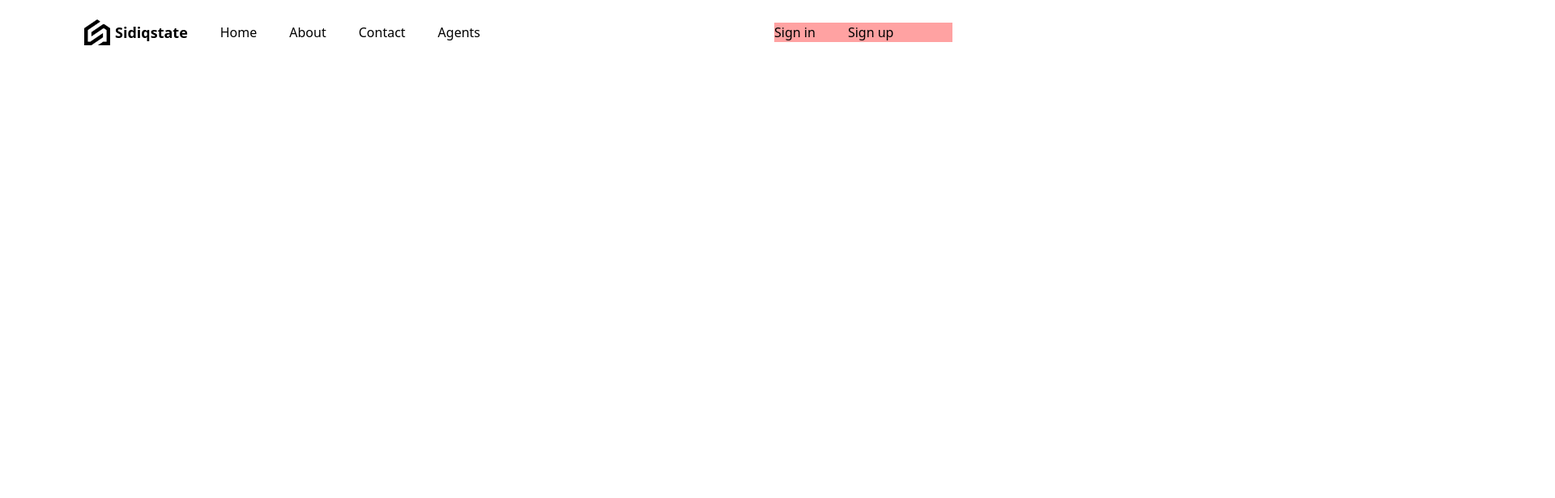
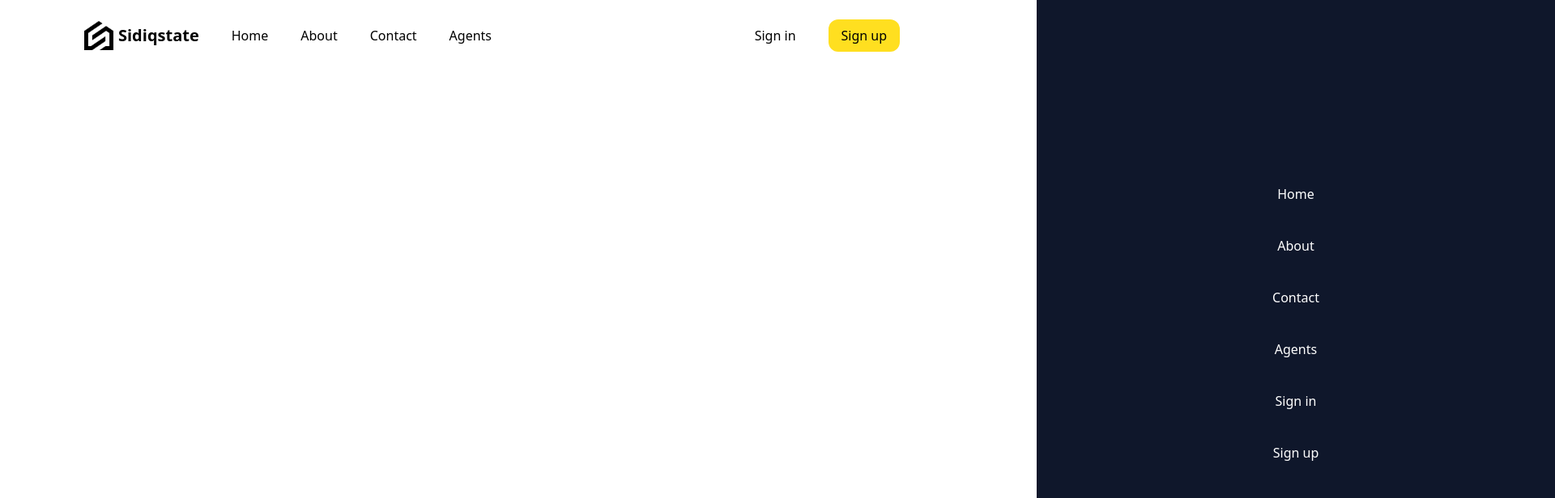
Before and after one commit to siddiqm1/real-estate, a React (Vite) app in the folder client/: page / in a window 1280 px wide. Shown: the top 616 px of the page at 81% size, 1920 px wide, since content can reach past the window. Built offline with nearby package versions, Linux system fonts and the light colour scheme.

Commit message:
minor update

```diff
--- a/client/src/components/Navbar.jsx
+++ b/client/src/components/Navbar.jsx
@@ -1,24 +1,80 @@
-import React from 'react'
+import React, { useState } from "react";
 
 const Navbar = () => {
+  const [open, setOpen] = useState(false);
+
   return (
     <nav className="flex justify-between items-center px-4 py-6">
-        <div className="flex items-center grow-5 gap-10">
-            <a href="" className='flex items-center gap-1.5  transition-all hover:scale-[1.05]'>
-                <img src="/logo.png" alt="logo" className='w-8' />
-                <span className='text-lg font-bold'>Sidiqstate</span>
-            </a>
-            <a href="" className='transition-all hover:scale-[1.05]'>Home</a>
-            <a href="" className='transition-all hover:scale-[1.05]'>About</a>
-            <a href="" className='transition-all hover:scale-[1.05]'>Contact</a>
-            <a href="" className='transition-all hover:scale-[1.05]'>Agents</a>
+      <div className="flex items-center grow-5 gap-10">
+        <a
+          href=""
+          className="flex items-center gap-1.5  transition-all hover:scale-[1.05]"
+        >
+          <img src="/logo.png" alt="logo" className="w-9" />
+          <span className="text-xl font-bold md:hidden lg:inline">
+            Sidiqstate
+          </span>
+        </a>
+        <div className="gap-10 items-center hidden md:flex">
+          <a href="" className="transition-all hover:scale-[1.05]">
+            Home
+          </a>
+          <a href="" className="transition-all hover:scale-[1.05]">
+            About
+          </a>
+          <a href="" className="transition-all hover:scale-[1.05]">
+            Contact
+          </a>
+          <a href="" className="transition-all hover:scale-[1.05]">
+            Agents
+          </a>
         </div>
-        <div className="flex grow-1 bg-red-300 gap-10">
-            <a href="" className='transition-all hover:scale-[1.05]'>Sign in</a>
-            <a href="" className='transition-all hover:scale-[1.05]'>Sign up</a>
+      </div>
+      <div className="grow-1 gap-10 items-center flex justify-between lg:bg-transparent">
+        <div className="hidden md:flex items-center gap-10">
+          <a href="" className="transition-all hover:scale-[1.05]">
+            Sign in
+          </a>
+          <a
+            href=""
+            className="transition-all hover:scale-[1.05] px-4 py-2 bg-yellow-300 rounded-xl"
+          >
+            Sign up
+          </a>
         </div>
+        <div
+          className="w-8 h-8 md:hidden cursor-pointer z-10"
+          onClick={() => setOpen((prev) => !prev)}
+        >
+          <img src="/menu.png" alt="menu" />
+        </div>
+        <div
+          className={`absolute bg-slate-900 text-white h-screen w-[50%] top-0 transition-all ease-in-out duration-800 flex flex-col justify-center items-center gap-10 ${
+            open ? "right-0" : "right-[-50%]"
+          }`}
+        >
+          <a href="" className="transition-all hover:scale-[1.05]">
+            Home
+          </a>
+          <a href="" className="transition-all hover:scale-[1.05]">
+            About
+          </a>
+          <a href="" className="transition-all hover:scale-[1.05]">
+            Contact
+          </a>
+          <a href="" className="transition-all hover:scale-[1.05]">
+            Agents
+          </a>
+          <a href="" className="transition-all hover:scale-[1.05]">
+            Sign in
+          </a>
+          <a href="" className="transition-all hover:scale-[1.05]">
+            Sign up
+          </a>
+        </div>
+      </div>
     </nav>
-  )
-}
+  );
+};
 
-export default Navbar
+export default Navbar;
```
